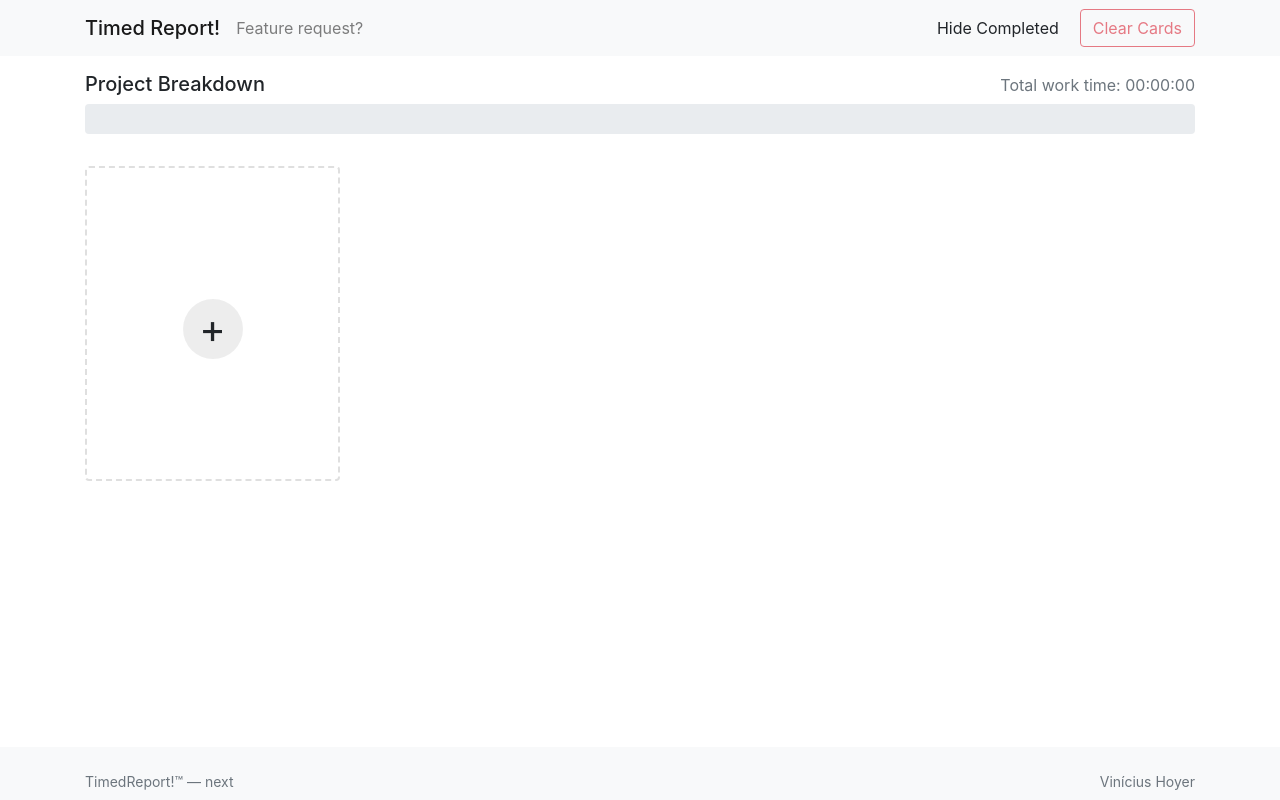
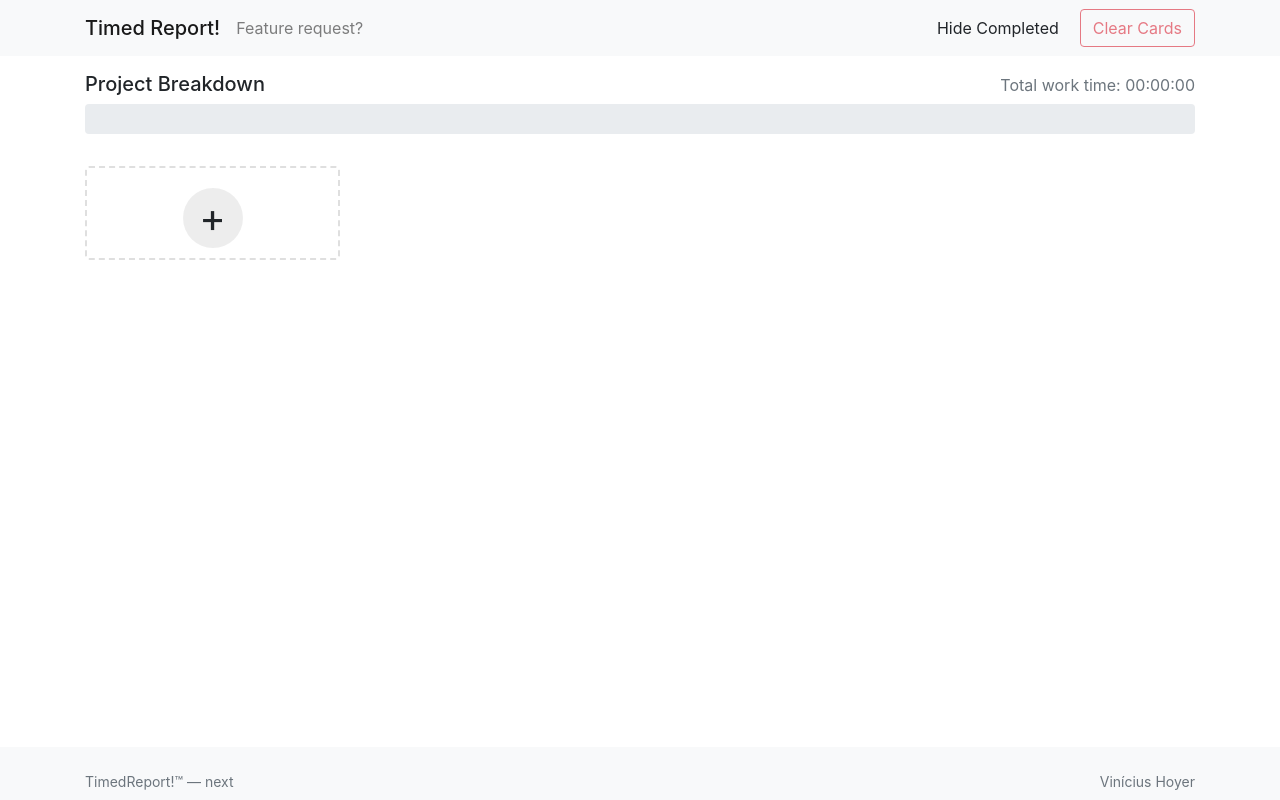
Before and after one commit to vhoyer/timedReport, a Vue app: page / in a window 1280 px wide. Built offline with nearby package versions, Linux system fonts and the light colour scheme.

Commit message:
🚧 Remove min height for cards

```diff
--- a/src/css.css
+++ b/src/css.css
@@ -28,7 +28,6 @@
 
 .card{
 	transition: box-shadow .3s ease-out;
-	min-height: 315px;
 }
 .card.selected {
 	box-shadow: 0 0 0 8px rgba(80,220,100,0.4),
```
